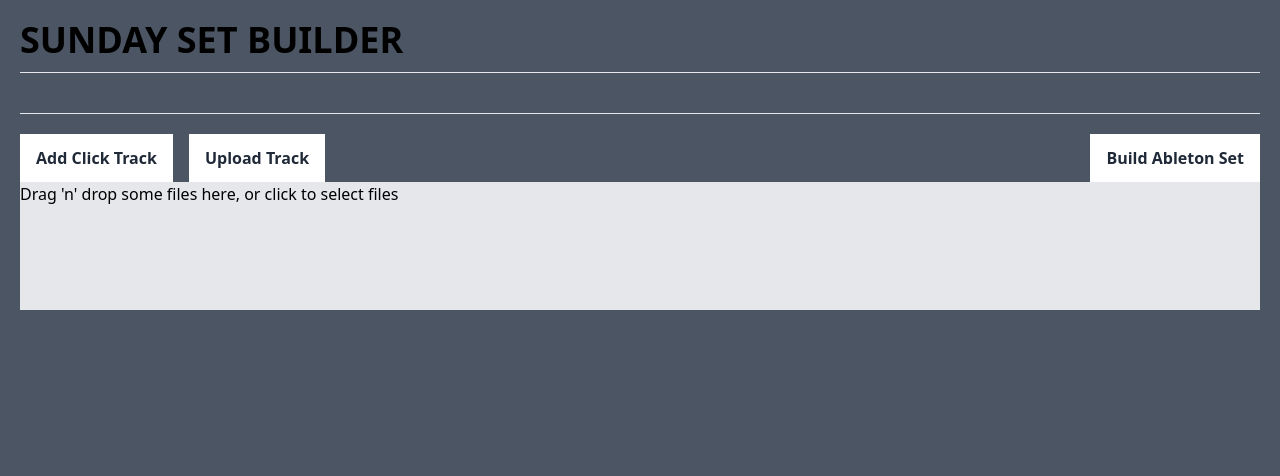
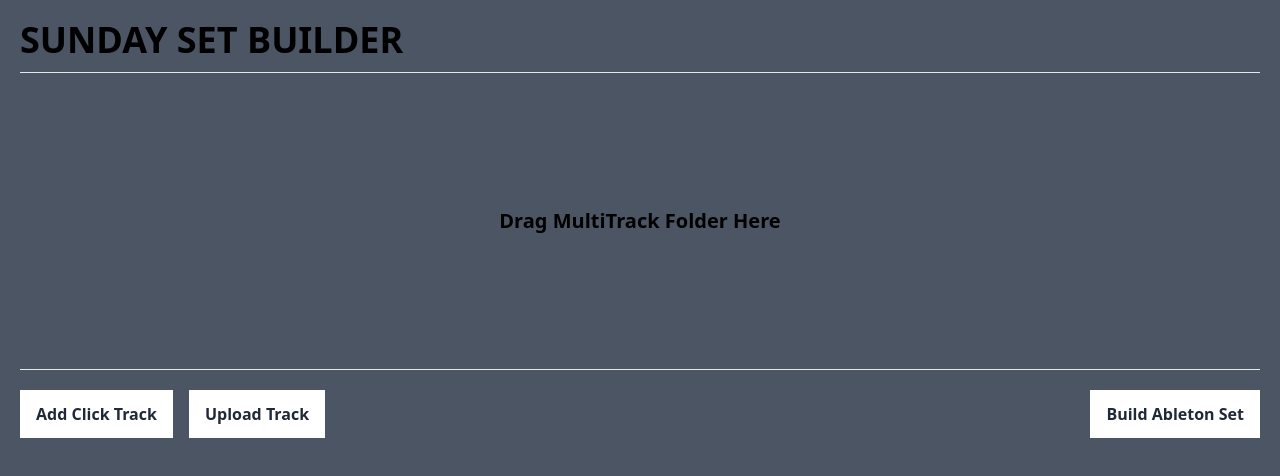
Before and after one commit to hwyatt/sunday-set-builder, a Next.js app: page / in a window 1280 px wide. Shown: the top 476 px of the page. Built offline with nearby package versions, Linux system fonts and the light colour scheme.

Commit message:
move fileUploadZone

```diff
--- a/src/pages/index.tsx
+++ b/src/pages/index.tsx
@@ -116,6 +116,14 @@
               )}
             </Droppable>
           </DragDropContext>
+          <FileDropzone
+            songOrder={songOrder}
+            setSongOrder={setSongOrder}
+            multiTracks={multiTracks}
+            setMultiTracks={setMultiTracks}
+            audioClips={audioClips}
+            setAudioClips={setAudioClips}
+          />
         </div>
         <div className={"flex justify-between gap-4 pt-5"}>
           <div className={"flex gap-4"}>
@@ -130,14 +138,6 @@
             Build Ableton Set
           </button>
         </div>
-        <FileDropzone
-          songOrder={songOrder}
-          setSongOrder={setSongOrder}
-          multiTracks={multiTracks}
-          setMultiTracks={setMultiTracks}
-          audioClips={audioClips}
-          setAudioClips={setAudioClips}
-        />
       </div>
     </div>
   );
@@ -263,12 +263,19 @@
   const { getRootProps, getInputProps, isDragActive } = useDropzone({ onDrop });
 
   return (
-    <div className={`bg-gray-200 h-32 w-full`} {...getRootProps()}>
+    <div
+      className={`flex items-center justify-center bg-transparent h-64 w-full py-5`}
+      {...getRootProps()}
+    >
       <input {...getInputProps()} />
       {isDragActive ? (
-        <p>Drop the files here ...</p>
+        <p className={`font-semibold text-xl text-center`}>
+          Drop MultiTrack Folder Here...
+        </p>
       ) : (
-        <p>Drag 'n' drop some files here, or click to select files</p>
+        <p className={`font-semibold text-xl text-center`}>
+          Drag MultiTrack Folder Here
+        </p>
       )}
     </div>
   );
```
